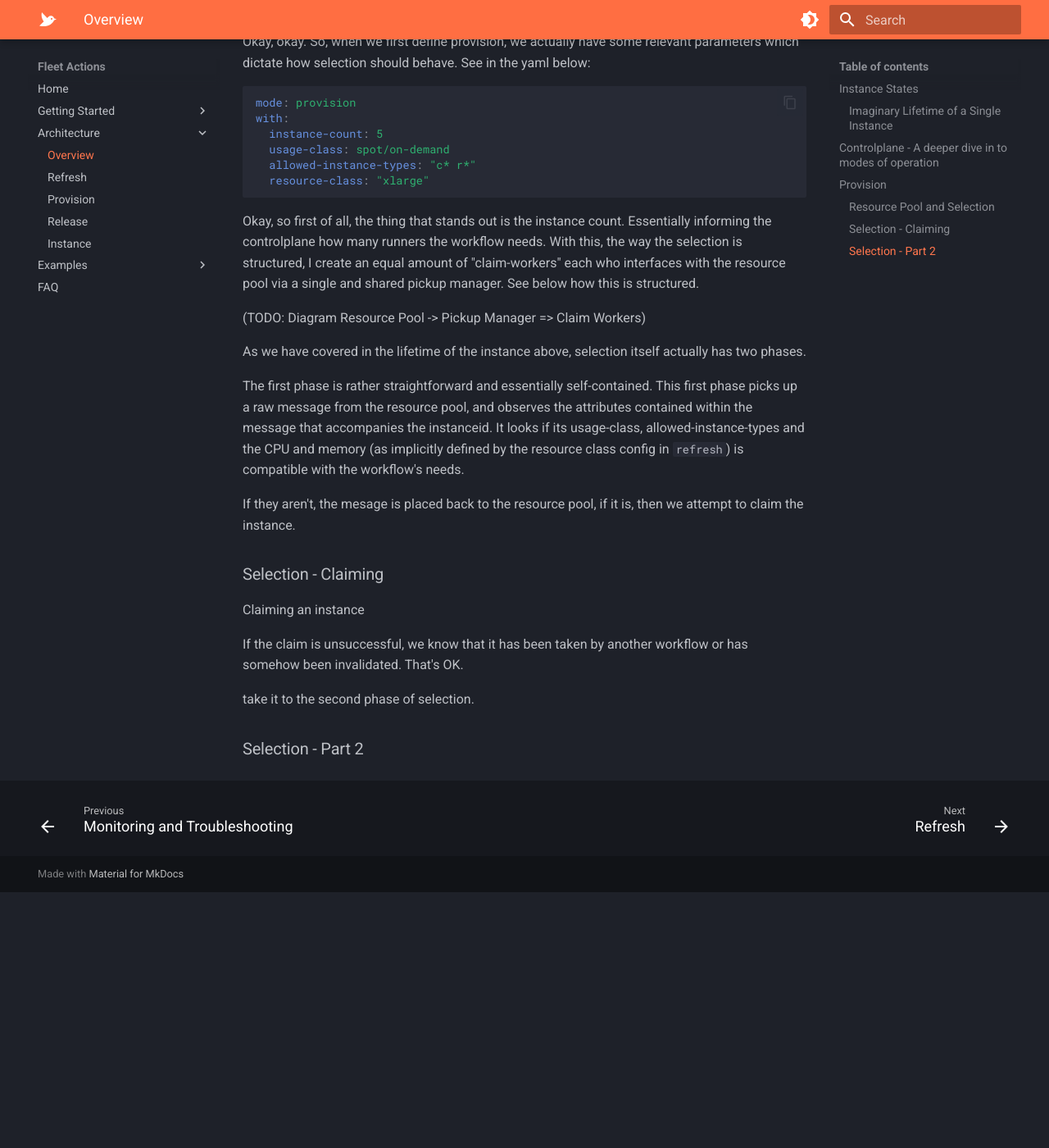
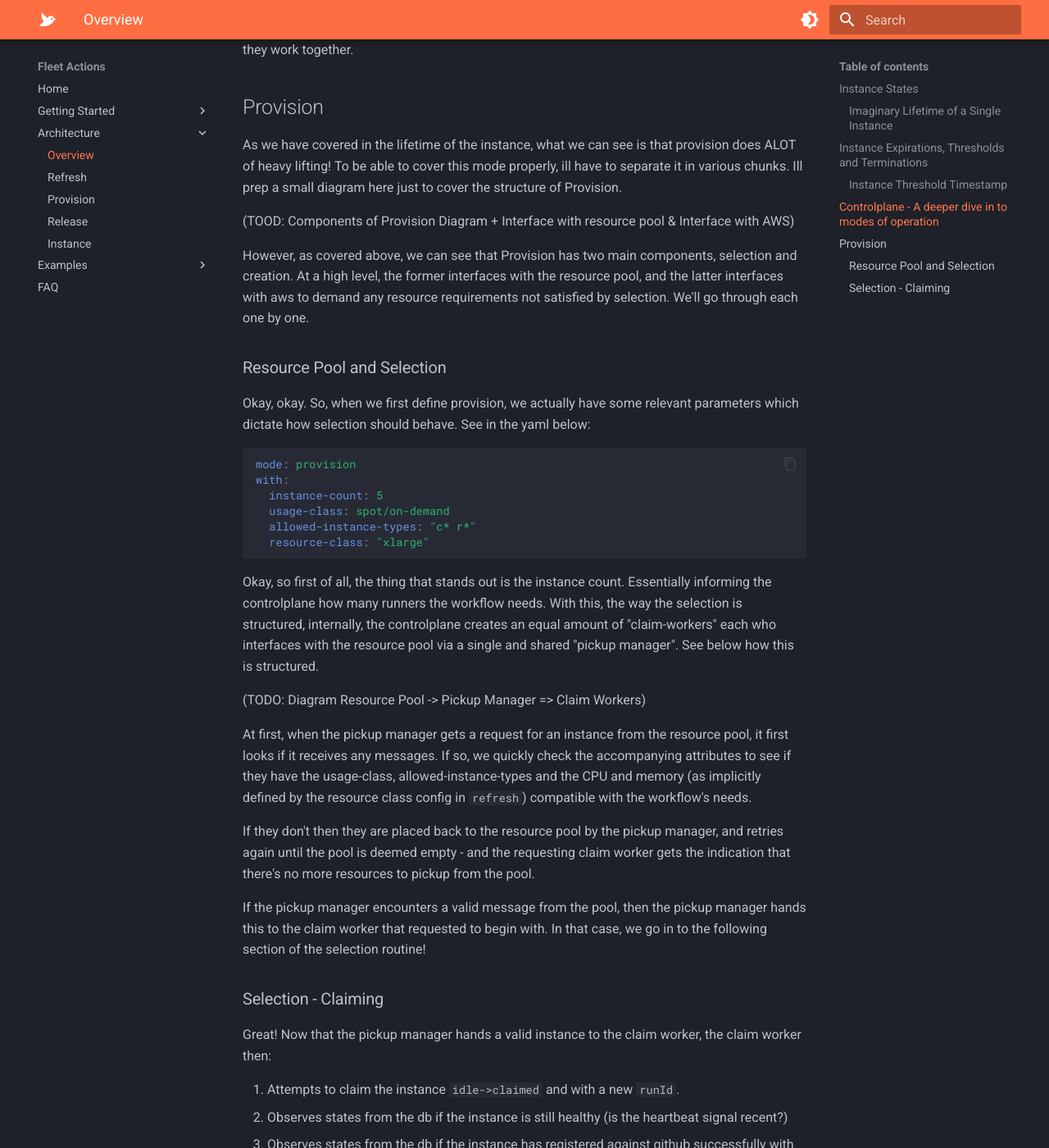
Before and after one commit to fleet-actions/ec2-runner-pool-manager, an MkDocs documentation site: the page built from docs/architecture/overview.md, in a window 1280 px wide and 1400 px high, scrolled down 6936 px. Shown: the whole window at 82% size. Built offline with MkDocs 1.6.1 and Material for MkDocs 9.7.7, drawn with Linux system fonts in a browser that asks for light colours; emoji names are drawn with the system emoji font; before the commit the page ends 8024 px from its top, so only the background shows below that; some of the changed text lies outside the part shown.

Commit message:
docs(architecture): improve clarity on instance lifecycle

````diff
--- a/docs/architecture/overview.md
+++ b/docs/architecture/overview.md
@@ -147,15 +147,25 @@
 Callout::But what if the instance does not fulfill the checklist?
 If any of these checks fail, then the message is ultimately discarded from the resource pool and the instance is internally "expired" which leads to termination. In the following sections, we will look at how this is done
 
-Great! Now that the instance has been fully selected through the high level criteria and the following status checks. The selection routine within the provision portion of the controlplane. At a high level, these selected instances remain in the `claimed` state until after we have also created any new instances as well just in case the resource pool is not able to satify the requirements of the workflow. Nevertheless, since in this example only one instance is required and one instance is successfully selected from the resource pool, then the transition to `running` occurs shortly thereafter and `provision` concludes to make way for the ci jobs.
+Great! Now that the instance has been fully selected through the high level criteria and the following status checks. The selection routine within the provision portion of the controlplane. At a high level, these selected instances remain in the `claimed` state until after we have also created any new instances as well just in case the resource pool is not able to satify the requirements of the workflow.
+
+Nevertheless, since in this example only one instance is required and one instance is successfully selected from the resource pool, then the transition to `running` occurs shortly thereafter and `provision` concludes to make way for the ci jobs allowing for the instance to be reused.
 
 ```
 claimed->running
 ```
 
-**Termination**
+## Instance Expirations, Thresholds and Terminations
 
-Great! now that our instance is being reused, let's look at some of the ways that this instance can fall through the cracks. We'll get an insight on various mechanisms in the controlplane that causes an instance to get safely terminated (or atleast as safe as we can make it to be).
+So now that we have covered how an instance is created, picks up ci jobs, released in to the resource pool and selected for reuse in subsequent workflows, I would like to look at the mechanisms that the controlplane uses to safely teminate our instances.
+
+### Instance Threshold Timestamp
+
+So I would have a look at our state diagram again. When the controlplane assigns a state from one to another, it also assigns it a `threshold` attribute. This attribute is a timestamp that is ...
+
+()
+
+So let's imagine this. We have configured our controlplane correctly. Now that our instance is being reused, let's look at some of the ways that this instance can fall through the cracks. We'll get an insight on various mechanisms in the controlplane that causes an instance to get safely terminated (or atleast as safe as we can make it to be).
 
 Aight so its now running one of your ci jobs. Say that in this workflow, you're generally expecting a quick ci job turnaround. So you se the `max-runtime-min` to say 10 mins on the provision level. Say that your workflow looks somethink like:
 
@@ -163,7 +173,7 @@
 provision(max-runtime-min: 10)->test->release
 ```
 
-Then test takes way more than 10minutes. What happens then?
+Then test takes way more than 10minutes. What happens then? Well from the perspective of the contolpane, this instance is determined as "expired". This is because for each state transition, we also add a `threshold`. This is a timestamp sometime in the future
 
 ## Controlplane - A deeper dive in to modes of operation
 
@@ -190,17 +200,27 @@
   resource-class: "xlarge"
 ```
 
-Okay, so first of all, the thing that stands out is the instance count. Essentially informing the controlplane how many runners the workflow needs. With this, the way the selection is structured, I create an equal amount of "claim-workers" each who interfaces with the resource pool via a single and shared pickup manager. See below how this is structured.
+Okay, so first of all, the thing that stands out is the instance count. Essentially informing the controlplane how many runners the workflow needs. With this, the way the selection is structured, internally, the controlplane creates an equal amount of "claim-workers" each who interfaces with the resource pool via a single and shared "pickup manager". See below how this is structured.
 
 (TODO: Diagram Resource Pool -> Pickup Manager => Claim Workers)
 
-As we have covered in the lifetime of the instance above, selection itself actually has two phases.
+At first, when the pickup manager gets a request for an instance from the resource pool, it first looks if it receives any messages. If so, we quickly check the accompanying attributes to see if they have the usage-class, allowed-instance-types and the CPU and memory (as implicitly defined by the resource class config in `refresh`) compatible with the workflow's needs.
 
-The first phase is rather straightforward and essentially self-contained. This first phase picks up a raw message from the resource pool, and observes the attributes contained within the message that accompanies the instanceid. It looks if its usage-class, allowed-instance-types and the CPU and memory (as implicitly defined by the resource class config in `refresh`) is compatible with the workflow's needs.
+If they don't then they are placed back to the resource pool by the pickup manager, and retries again until the pool is deemed empty - and the requesting claim worker gets the indication that there's no more resources to pickup from the pool.
 
-If they aren't, the mesage is placed back to the resource pool, if it is, then we attempt to claim the instance.
+If the pickup manager encounters a valid message from the pool, then the pickup manager hands this to the claim worker that requested to begin with. In that case, we go in to the following section of the selection routine!
 
 ### Selection - Claiming
+
+Great! Now that the pickup manager hands a valid instance to the claim worker, the claim worker then:
+
+1. Attempts to claim the instance `idle->claimed` and with a new `runId`.
+2. Observes states from the db if the instance is still healthy (is the heartbeat signal recent?)
+3. Observes states from the db if the instance has registered against github successfully with `runId`.
+
+As before, #1 is a guard to guarantee that the instance has not been pickedup and claimed by any other concurrent workflow.
+
+# 2 gives us a quick observation if the instance itself has not been terminated
 
 Claiming an instance
 
````
